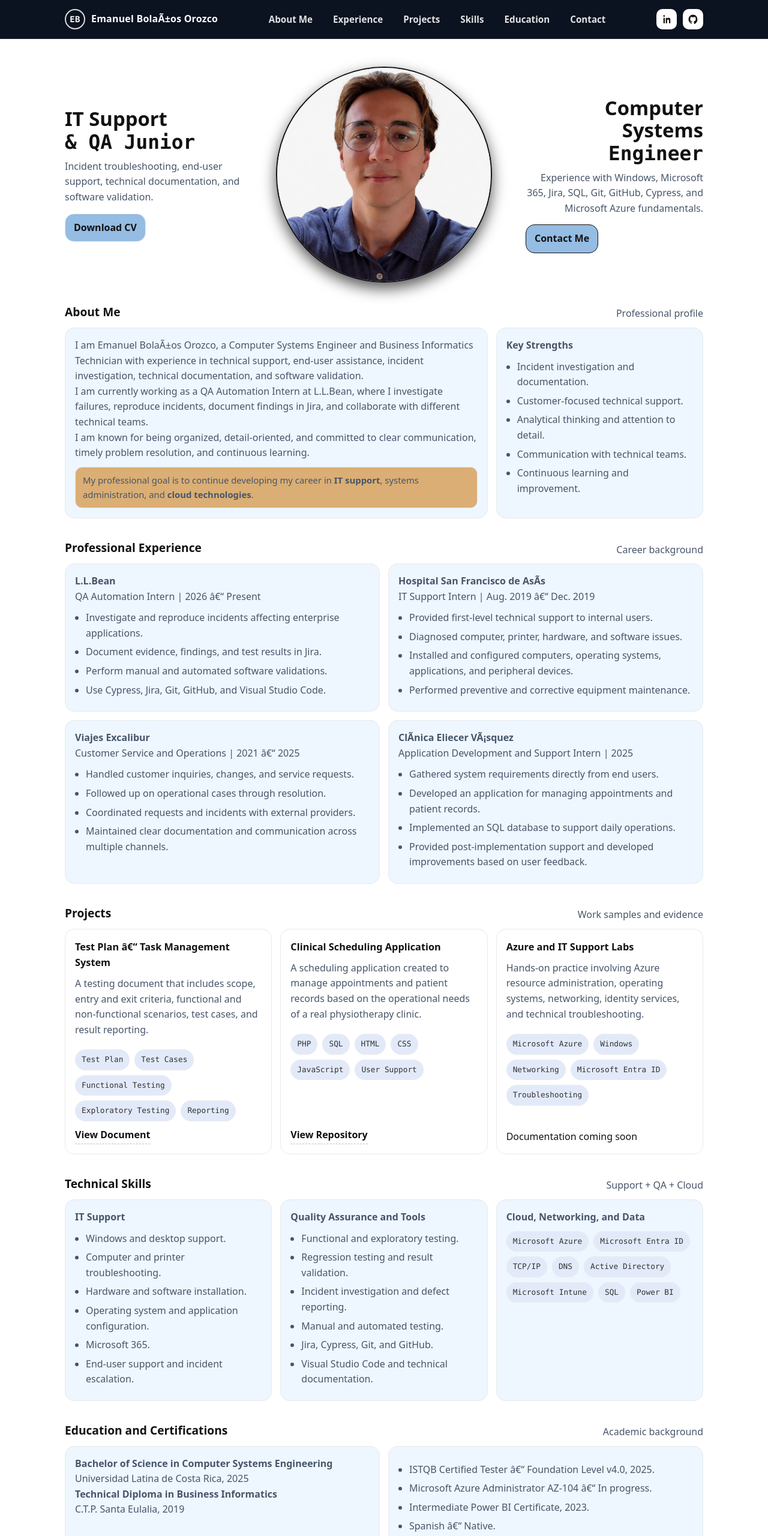
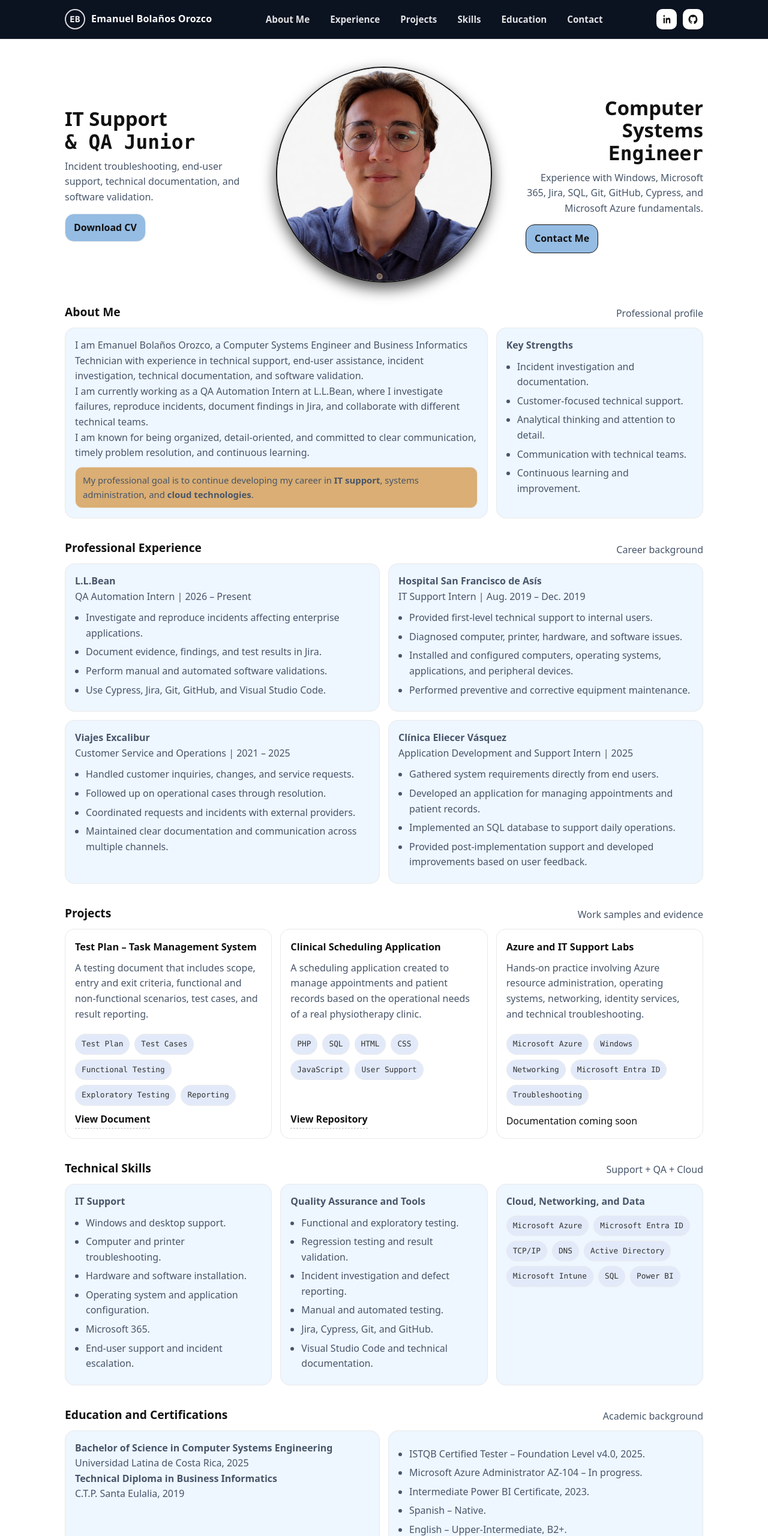
Before and after one commit to emabolanos/emabolanos.github.io, a plain HTML site: page index.html in a window 1280 px wide. Shown: the top 2560 px of the page at 60% size. Drawn offline with Linux system fonts and the light colour scheme.

Commit message:
Fix character encoding in portfolio

```diff
--- a/index.html
+++ b/index.html
@@ -6,10 +6,10 @@
 
   <meta
     name="description"
-    content="Professional portfolio of Emanuel BolaÃ±os Orozco, a Computer Systems Engineer with experience in IT support, quality assurance, technical documentation, and incident troubleshooting."
+    content="Professional portfolio of Emanuel Bolaños Orozco, a Computer Systems Engineer with experience in IT support, quality assurance, technical documentation, and incident troubleshooting."
   />
 
-  <title>Emanuel BolaÃ±os Orozco | IT Support & QA</title>
+  <title>Emanuel Bolaños Orozco | IT Support & QA</title>
 
   <link rel="stylesheet" href="styles.css" />
 </head>
@@ -20,7 +20,7 @@
     <div class="nav-inner">
       <a class="brand" href="#top" aria-label="Go to homepage">
         <span class="logo">EB</span>
-        <span>Emanuel BolaÃ±os Orozco</span>
+        <span>Emanuel Bolaños Orozco</span>
       </a>
 
       <nav class="navlinks" aria-label="Main navigation">
@@ -104,10 +104,10 @@
       </div>
 
       <div class="hero-photo">
-        <div class="avatar" title="Emanuel BolaÃ±os Orozco">
+        <div class="avatar" title="Emanuel Bolaños Orozco">
           <img
             src="assets/ema.png"
-            alt="Professional photo of Emanuel BolaÃ±os Orozco"
+            alt="Professional photo of Emanuel Bolaños Orozco"
           />
         </div>
       </div>
@@ -140,7 +140,7 @@
         <div class="card col-8">
           <div class="content">
             <p class="p">
-              I am Emanuel BolaÃ±os Orozco, a Computer Systems Engineer and
+              I am Emanuel Bolaños Orozco, a Computer Systems Engineer and
               Business Informatics Technician with experience in technical
               support, end-user assistance, incident investigation, technical
               documentation, and software validation.
@@ -194,7 +194,7 @@
           <div class="content">
             <p class="p">
               <strong>L.L.Bean</strong><br />
-              QA Automation Intern | 2026 â€“ Present
+              QA Automation Intern | 2026 – Present
             </p>
 
             <ul class="clean">
@@ -218,8 +218,8 @@
         <article class="card col-6">
           <div class="content">
             <p class="p">
-              <strong>Hospital San Francisco de AsÃ­s</strong><br />
-              IT Support Intern | Aug. 2019 â€“ Dec. 2019
+              <strong>Hospital San Francisco de Asís</strong><br />
+              IT Support Intern | Aug. 2019 – Dec. 2019
             </p>
 
             <ul class="clean">
@@ -244,7 +244,7 @@
           <div class="content">
             <p class="p">
               <strong>Viajes Excalibur</strong><br />
-              Customer Service and Operations | 2021 â€“ 2025
+              Customer Service and Operations | 2021 – 2025
             </p>
 
             <ul class="clean">
@@ -268,7 +268,7 @@
         <article class="card col-6">
           <div class="content">
             <p class="p">
-              <strong>ClÃ­nica Eliecer VÃ¡squez</strong><br />
+              <strong>Clínica Eliecer Vásquez</strong><br />
               Application Development and Support Intern | 2025
             </p>
 
@@ -302,7 +302,7 @@
 
       <div class="grid">
         <article class="project col-4">
-          <h3>Test Plan â€“ Task Management System</h3>
+          <h3>Test Plan – Task Management System</h3>
 
           <p>
             A testing document that includes scope, entry and exit criteria,
@@ -471,19 +471,19 @@
           <div class="content">
             <ul class="clean">
               <li>
-                ISTQB Certified Tester â€“ Foundation Level v4.0, 2025.
+                ISTQB Certified Tester – Foundation Level v4.0, 2025.
               </li>
               <li>
-                Microsoft Azure Administrator AZ-104 â€“ In progress.
+                Microsoft Azure Administrator AZ-104 – In progress.
               </li>
               <li>
                 Intermediate Power BI Certificate, 2023.
               </li>
               <li>
-                Spanish â€“ Native.
+                Spanish – Native.
               </li>
               <li>
-                English â€“ Upper-Intermediate, B2+.
+                English – Upper-Intermediate, B2+.
               </li>
             </ul>
           </div>
@@ -507,7 +507,7 @@
               target="_blank"
               rel="noopener noreferrer"
             >
-              linkedin.com/in/emanuel-bolaÃ±os
+              linkedin.com/in/emanuel-bolaños
             </a>
             <br />
 
@@ -543,7 +543,7 @@
 
     <footer class="footer">
       <span>
-        Â© <span id="y"></span> Emanuel BolaÃ±os Orozco
+        © <span id="y"></span> Emanuel Bolaños Orozco
       </span>
 
       <span style="font-family: var(--mono)">
```
Also changed, not shown: portafolio/index.html (+18 -18 lines).
